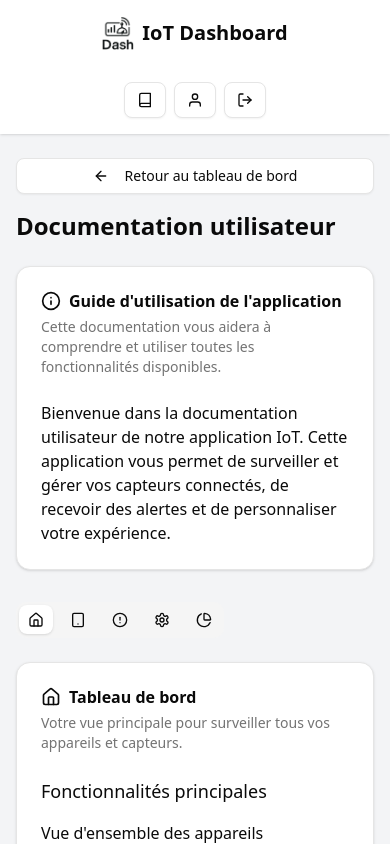
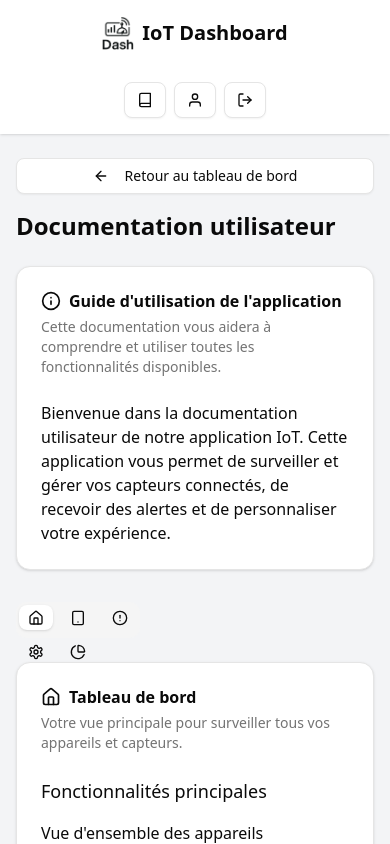
Before and after one commit to ThibaultVercoutre/iot, a Next.js app: page /dashboard/documentation in a window 390 px wide. Shown: the top 844 px of the page. Built offline with nearby package versions, Linux system fonts and the light colour scheme.

Commit message:
Modification de la grille dans le composant NavbarDocumentation pour passer de cinq à trois colonnes sur les écrans plus petits, tout en conservant cinq colonnes sur les écrans larges. Amélioration de la réactivité de l'affichage des onglets.

```diff
--- a/src/components/dashboard/documentation/NavbarDocumentation.tsx
+++ b/src/components/dashboard/documentation/NavbarDocumentation.tsx
@@ -3,7 +3,7 @@ import { Home, AlertCircle, Settings, PieChart, Tablet } from "lucide-react"
 
 export default function NavbarDocumentation() {
   return (
-    <TabsList className="grid grid-cols-5 gap-2">
+    <TabsList className="grid grid-cols-3 lg:grid-cols-5 gap-2">
       <TabsTrigger value="dashboard" className="flex items-center gap-2 cursor-pointer">
         <Home className="h-4 w-4" />
         <span className="hidden md:inline">Tableau de bord</span>
```
